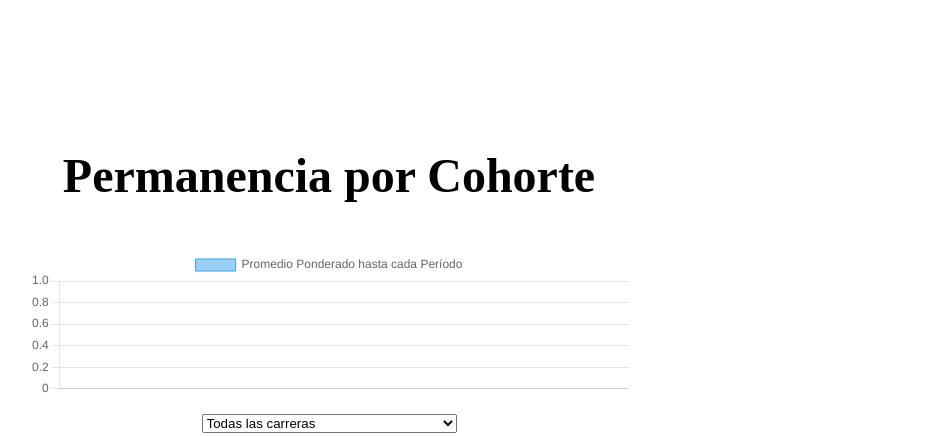
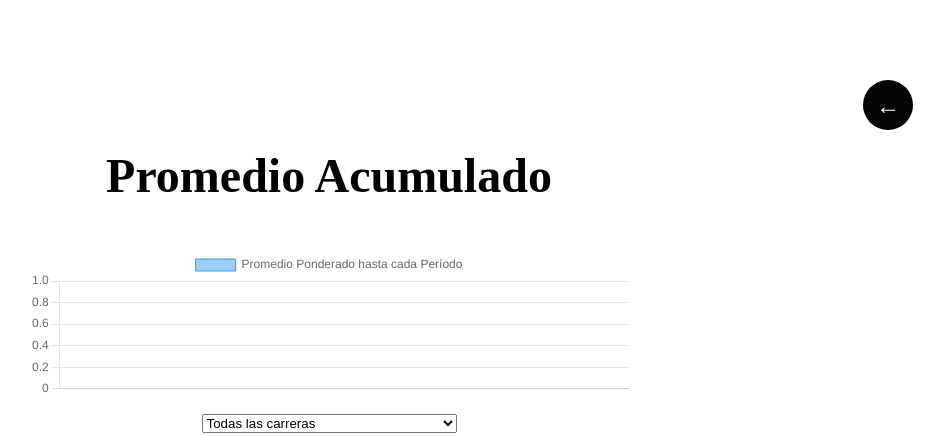
Before and after one commit to angiee13071/ProyectoPhp, a PHP site: page /ProyectoPhp/promedioP.php in a window 1280 px wide. Shown: the part 144-580 px from the top of the page, without its empty margins (311-1255 px from the left). Run offline with PHP 8.4, Linux system fonts and the light colour scheme; data comes from the database, SQL or seed files in the repository; data that the repository does not hold is empty.

Commit message:
Se cambia el nombre y se agrega el botón en el modulo de promedio acumulado de permanencia

```diff
--- a/promedioP.php
+++ b/promedioP.php
@@ -5,7 +5,7 @@
     <meta charset="UTF-8">
     <meta http-equiv="X-UA-Compatible" content="IE=edge">
     <meta name="viewport" content="width=device-width, initial-scale=1.0">
-    <title>Permanencia por Cohorte</title>
+    <title>Promedio Acumulado</title>
     <link rel="stylesheet" href="styles.css">
     <script src="https://cdn.jsdelivr.net/npm/chart.js"></script>
 </head>
@@ -35,7 +35,7 @@
 <body>
     <div class="card">
         <div class="title">
-            <h1>Permanencia por Cohorte</h1>
+            <h1>Promedio Acumulado</h1>
         </div>
         <div class="chart-container">
             <canvas id="permanencia-chart"></canvas>
@@ -52,6 +52,7 @@
                 <option value="line">Gráfico de líneas</option>
                 <option value="bar">Gráfico de columnas</option>
             </select>
+            <button class="arrow-button" onclick="goBack()">&#8592;</button>
         </div>
 
         <!-- Mostrar el promedio ponderado -->
```
